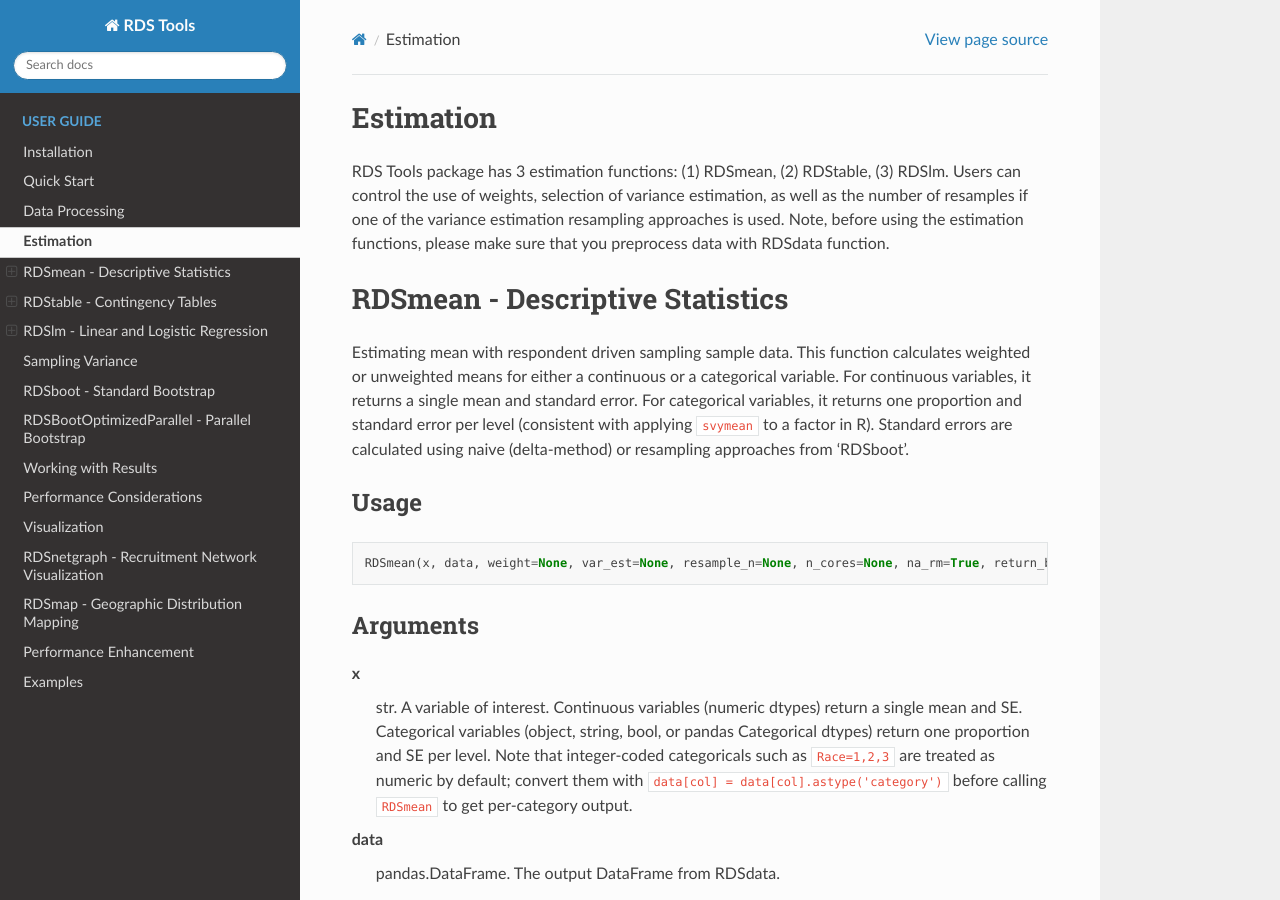
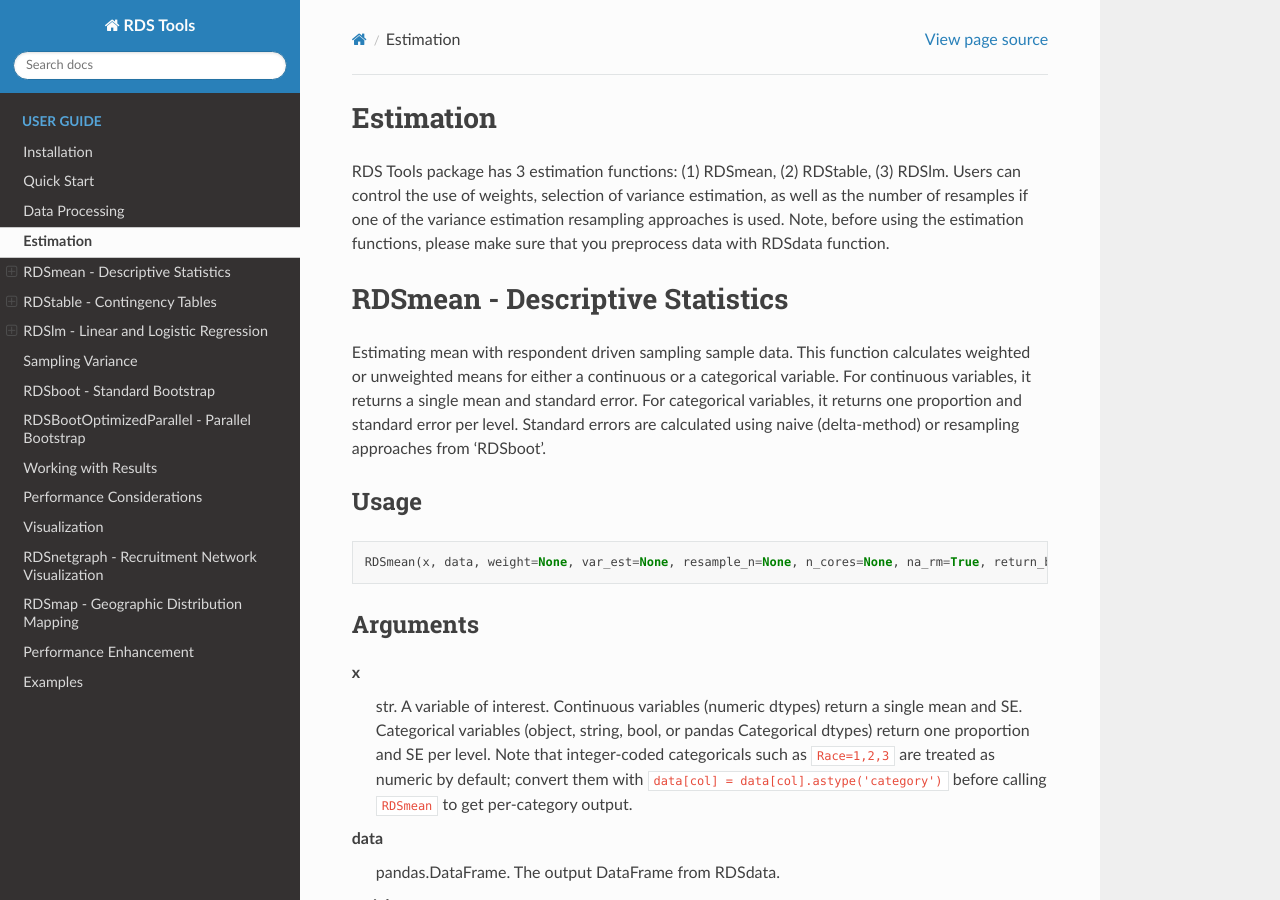
Before and after one commit to RDSTools/RDSTools-Python-Package, a Sphinx documentation site: the page built from RDSTools/docs/estimation.rst, in a window 1280 px wide and 900 px high. Built offline with Sphinx 7.4.7 and the Read the Docs theme 3.1.0, drawn with Linux system fonts in a browser that asks for light colours.

Commit message:
documentation update

```diff
--- a/RDSTools/docs/estimation.rst
+++ b/RDSTools/docs/estimation.rst
@@ -6,7 +6,7 @@ RDS Tools package has 3 estimation functions: (1) RDSmean, (2) RDStable, (3) RDS
 RDSmean - Descriptive Statistics
 =================================
 
-Estimating mean with respondent driven sampling sample data. This function calculates weighted or unweighted means for either a continuous or a categorical variable. For continuous variables, it returns a single mean and standard error. For categorical variables, it returns one proportion and standard error per level (consistent with applying ``svymean`` to a factor in R). Standard errors are calculated using naive (delta-method) or resampling approaches from 'RDSboot'.
+Estimating mean with respondent driven sampling sample data. This function calculates weighted or unweighted means for either a continuous or a categorical variable. For continuous variables, it returns a single mean and standard error. For categorical variables, it returns one proportion and standard error per level. Standard errors are calculated using naive (delta-method) or resampling approaches from 'RDSboot'.
 
 Usage
 -----
```
